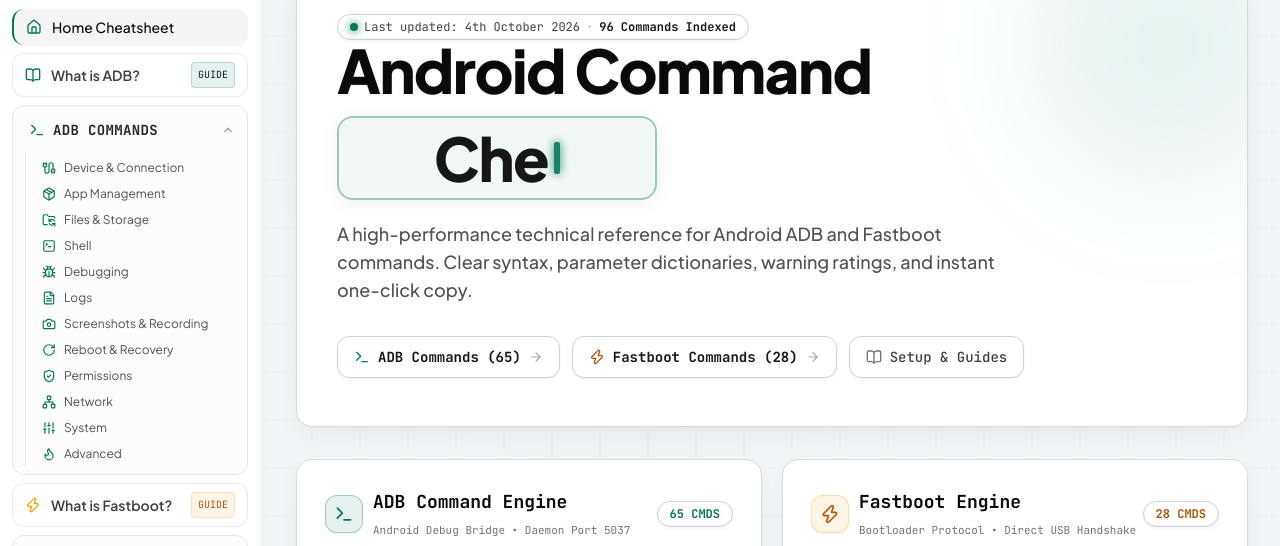
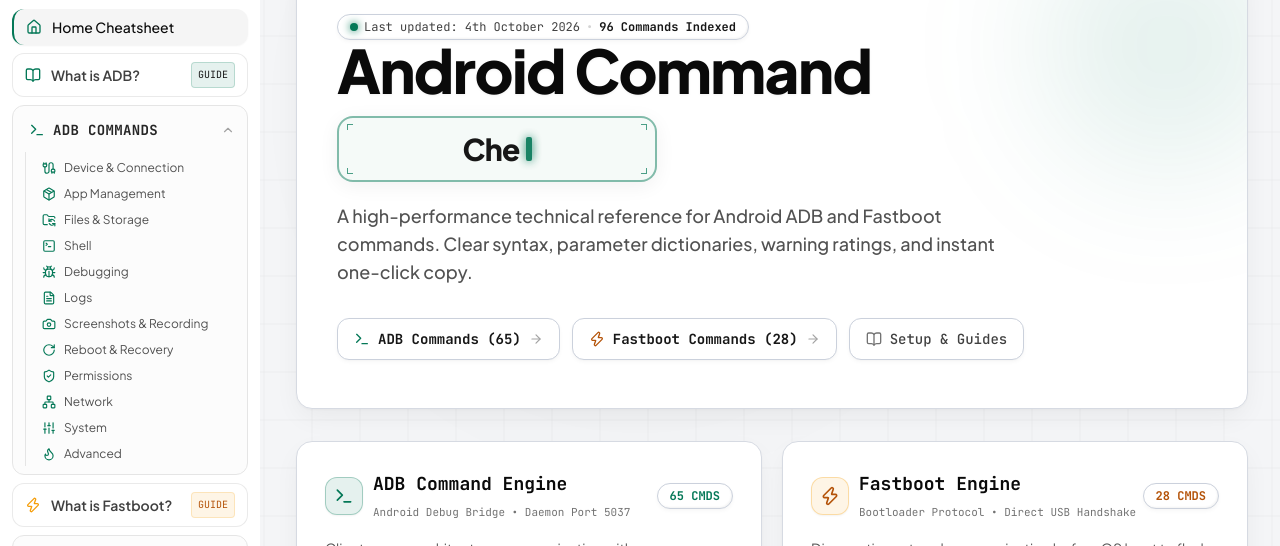
Before and after one commit to mkr-infinity/android-command-cheatsheet, an Astro site: page / in a window 1280 px wide. Shown: the part 132-678 px from the top of the page. Built offline with nearby package versions, Linux system fonts and the light colour scheme; Astro itself is replaced by a stand-in of ours; a web font is replaced by a local one.

Commit message:
fix(ui): lock cheatsheet display box dimensions rigidly and scale dynamic text inside

```diff
--- a/src/components/AliveTitle.tsx
+++ b/src/components/AliveTitle.tsx
@@ -80,19 +80,25 @@
         </span>
       </span>
 
-      {/* Cybercore Display Box Container: Locks the animated word inside and never overflows */}
+      {/* Cybercore Display Box Container: Strictly fixed dimensions so the box never resizes */}
       <div className="inline-flex items-center shrink-0">
-        <div className="relative flex items-center justify-center px-4 sm:px-6 py-1.5 sm:py-2.5 rounded-xl sm:rounded-2xl border-2 border-cyber-lime/40 dark:border-cyber-lime/60 bg-white/95 dark:bg-[#0c0d11]/95 shadow-[0_4px_20px_rgba(0,0,0,0.06),inset_0_1px_2px_rgba(255,255,255,0.9)] dark:shadow-[0_0_24px_rgba(204,255,0,0.14),inset_0_2px_4px_rgba(0,0,0,0.85)] min-w-[200px] sm:min-w-[270px] md:min-w-[320px] max-w-full overflow-hidden backdrop-blur-md transition-all">
-          {/* Subtle ambient display glow */}
-          <div className="absolute inset-0 bg-cyber-lime/5 pointer-events-none rounded-xl sm:rounded-2xl" />
+        <div className="relative flex items-center justify-center w-[210px] xs:w-[240px] sm:w-[280px] md:w-[320px] h-[48px] sm:h-[58px] md:h-[66px] rounded-xl sm:rounded-2xl border-2 border-cyber-lime/50 dark:border-cyber-lime/60 bg-white dark:bg-[#0c0d11] shadow-[0_4px_20px_rgba(0,0,0,0.06),inset_0_1px_2px_rgba(255,255,255,0.9)] dark:shadow-[0_0_24px_rgba(204,255,0,0.14),inset_0_2px_4px_rgba(0,0,0,0.85)] overflow-hidden shrink-0 select-none">
+          {/* Hardware HUD accents at corners */}
+          <div className="absolute top-1.5 left-2 w-1.5 h-1.5 border-t border-l border-cyber-lime/70 pointer-events-none" />
+          <div className="absolute top-1.5 right-2 w-1.5 h-1.5 border-t border-r border-cyber-lime/70 pointer-events-none" />
+          <div className="absolute bottom-1.5 left-2 w-1.5 h-1.5 border-b border-l border-cyber-lime/70 pointer-events-none" />
+          <div className="absolute bottom-1.5 right-2 w-1.5 h-1.5 border-b border-r border-cyber-lime/70 pointer-events-none" />
 
-          {/* Contained dynamic text */}
+          {/* Ambient inner display glow */}
+          <div className="absolute inset-0 bg-cyber-lime/[0.04] pointer-events-none" />
+
+          {/* Contained dynamic text: sized specifically to fit comfortably inside the fixed container */}
           <span
-            className={`relative z-10 transition-all duration-200 inline-flex items-center justify-center whitespace-nowrap select-none ${currentFont.className}`}
+            className={`relative z-10 transition-all duration-200 inline-flex items-center justify-center whitespace-nowrap text-lg xs:text-xl sm:text-2xl md:text-3xl font-extrabold ${currentFont.className}`}
             style={currentFont.style}
           >
             <span>{displayText}</span>
-            <span className="inline-block w-1.5 h-5 sm:h-7 md:h-8 bg-cyber-lime ml-1.5 rounded-sm animate-pulse shadow-[0_0_10px_rgb(var(--accent-lime-rgb))]" />
+            <span className="inline-block w-1.5 h-4 sm:h-5 md:h-6 bg-cyber-lime ml-1.5 rounded-sm animate-pulse shadow-[0_0_10px_rgb(var(--accent-lime-rgb))]" />
           </span>
         </div>
       </div>
```
